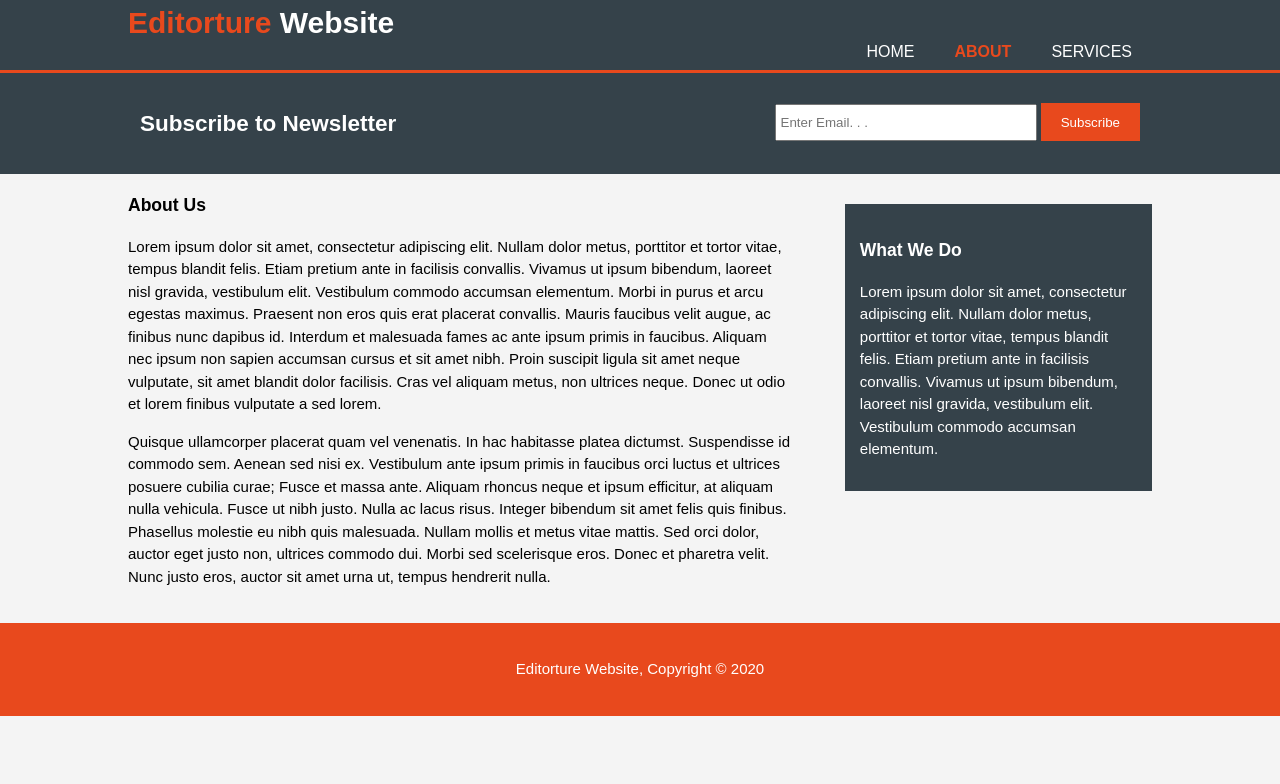
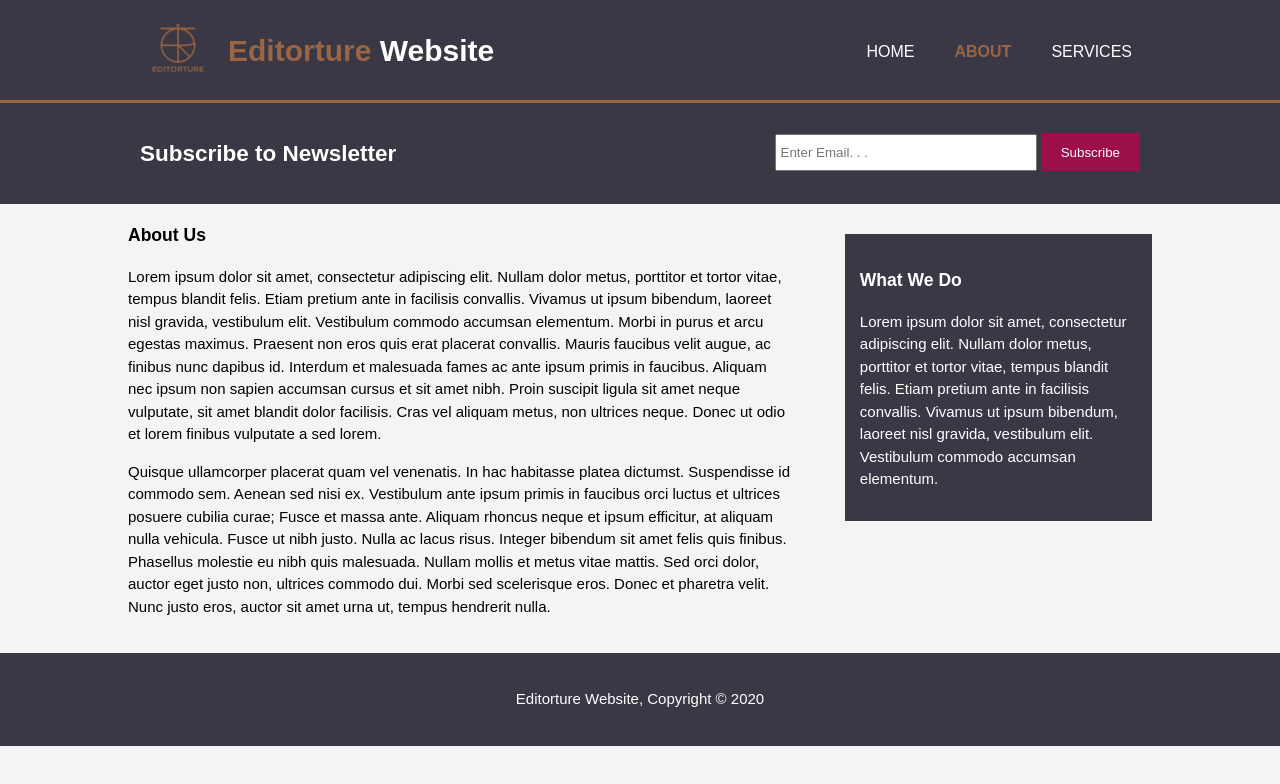
Before and after one commit to gusJaka/EditortureWebsite, a plain HTML site: page about.html in a window 1280 px wide. Drawn offline with Linux system fonts and the light colour scheme.

Commit message:
Fix background image

```diff
--- a/about.html
+++ b/about.html
@@ -15,11 +15,14 @@
 <header>
     <div class="container">
         <div id="branding">
-            <h1><span class="highlight">Editorture</span> Website</h1>
+            <div class="vertical-center">
+                <img src="./img/editorture%20logo.png" alt="editorture">
+                <h1><span class="highlight">Editorture</span> Website</h1>
+            </div>
         </div>
         <nav>
             <ul>
-                <li><a href="index.html">Home</a> </li>
+                <li ><a href="index.html">Home</a> </li>
                 <li class="current"><a href="about.html">About</a> </li>
                 <li><a href="services.html">Services</a> </li>
             </ul>
--- a/css/style.css
+++ b/css/style.css
@@ -27,7 +27,7 @@ ul{
 
 .button_1{
     height: 38px;
-    background: #e8491d;
+    background: #9C0F48;
     border: none;
     padding-left: 20px;
     padding-right: 20px;
@@ -36,18 +36,18 @@ ul{
 
 .dark{
     padding: 15px;
-    background: #35424a;
+    background: #3A3845;
     color: #ffffff;
     margin-top: 10px;
     margin-bottom: 10px;
 }
 /*Header*/
 header{
-    background: #35424a;
+    background: #3A3845;
     color: #ffffff;
     padding-top: 0;
     min-height: 70px;
-    border-bottom: #e8491d 3px solid;
+    border-bottom: #996544 3px solid;
 }
 header a{
     color: #ffffff;
@@ -83,7 +83,7 @@ header #branding img{
 }
 
 header .highlight, header .current a{
-    color: #e8491d;
+    color: #996544;
     font-weight: bold;
 }
 
@@ -95,7 +95,8 @@ header a:hover{
 /*Showcase*/
 #showcase{
     min-height: 400px;
-    background: url("../img/showcase.jpg") no-repeat 0 -400px;
+    background: url("../img/showcase.jpg") no-repeat 0 center;
+    background-size: cover;
     text-align: center;
     color: white;
 }
@@ -115,7 +116,7 @@ header a:hover{
 #newsletter{
     padding: 15px;
     color: #ffffff;
-    background: #35424a;
+    background: #3A3845;
 }
 
 #newsletter h1{
@@ -183,7 +184,7 @@ footer{
     padding: 20px;
     margin-top: 20px;
     color: #ffffff;
-    background-color: #e8491d;
+    background-color: #3A3845;
     text-align: center;
 }
 
```
Also changed, not shown: services.html (+5 -2 lines).
